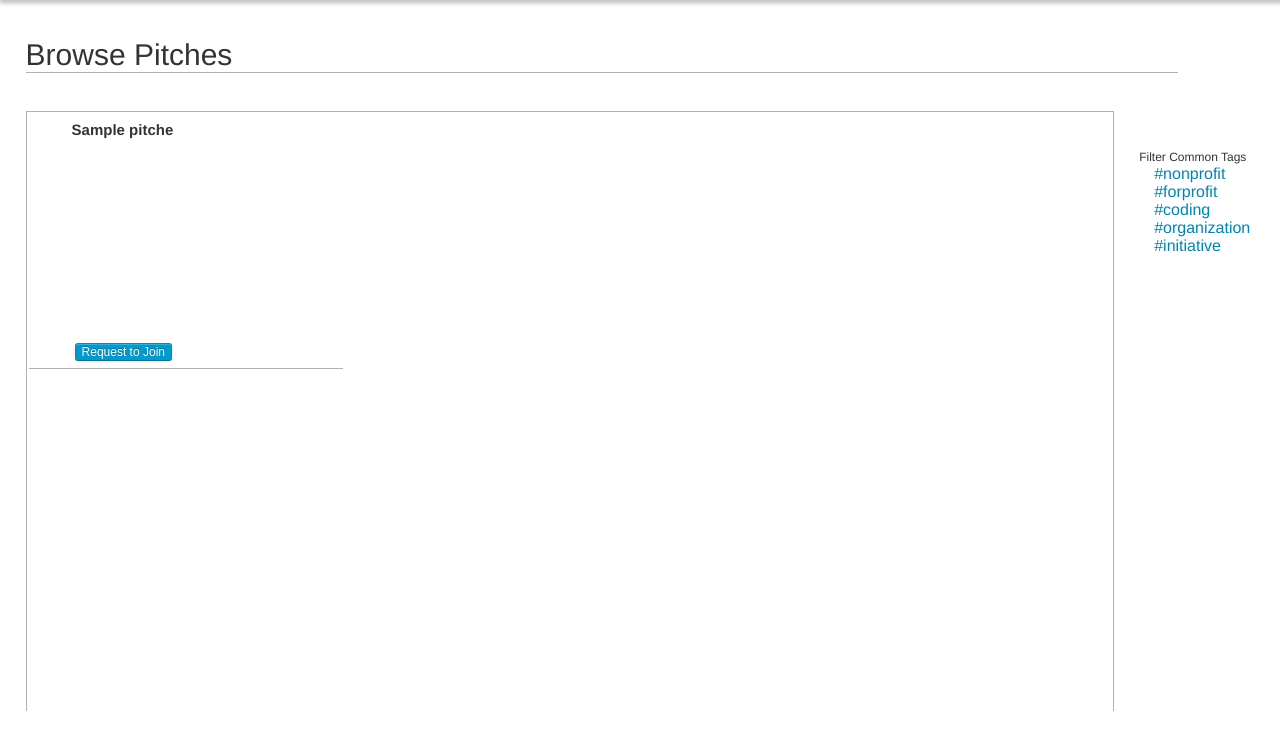
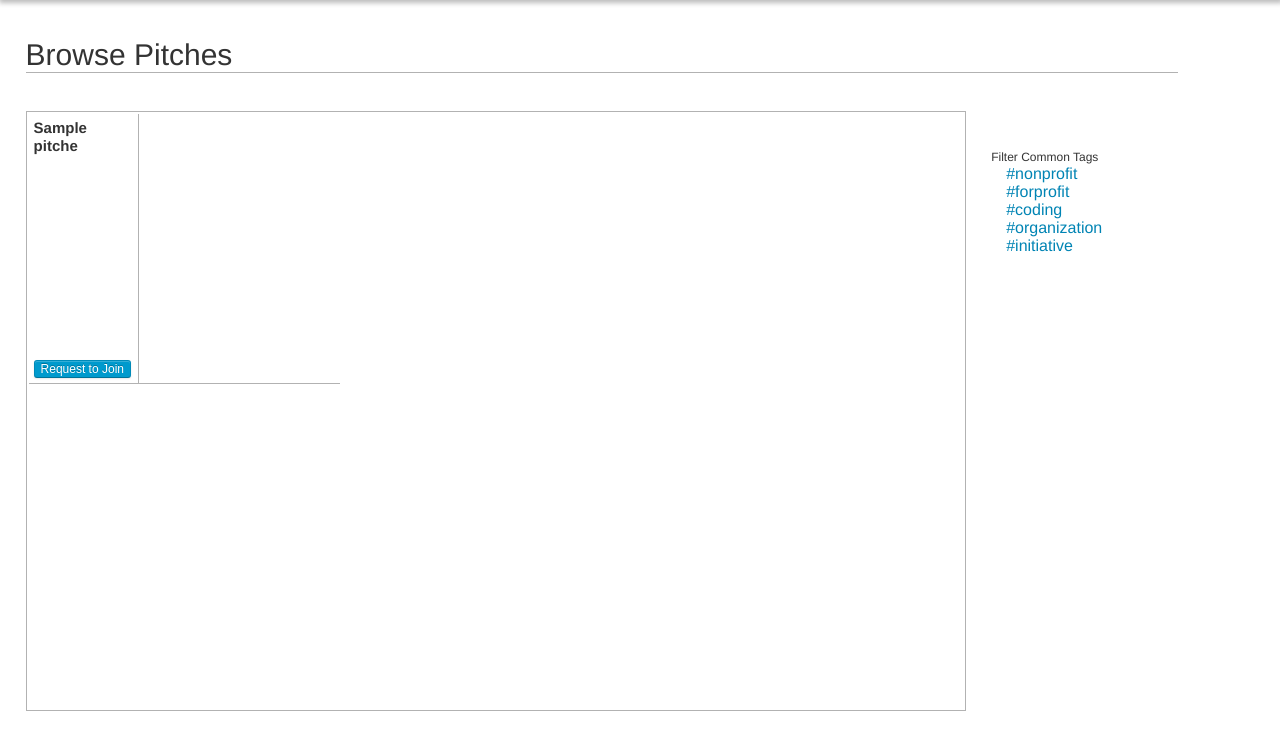
Before and after one commit to deej122/innovate, a Node project: template innovate/views/pitches.ejs in a window 1280 px wide. Shown: the part 48-800 px from the top of the page. Run offline with Node 20 templates, Linux system fonts and the light colour scheme; the template is opened without the code that fills it: most values are stand-ins (such as "Sample title", 1, 10 or a date in 2020); some libraries are stand-ins or nearby versions; some web fonts are replaced.

Commit message:
pitches table styling fixed

```diff
--- a/innovate/stylesheets/pitches.css
+++ b/innovate/stylesheets/pitches.css
@@ -12,26 +12,28 @@
 	display: inline-block;
 	color: rgba(0,0,0,.8);
 	height: 600px;
-	width: 85%;
+	width: 70%;
+	min-width: 940px;
 	margin-left: 2%;
 	overflow-y: auto;
-	overflow-x: hidden;
+	overflow-x: auto;
 	float: left;
 	border-top: 1px groove rgba(0,0,0,.3);
 	border-left: 1px groove rgba(0,0,0,.3);
 	border-right: 1px groove rgba(0,0,0,.3);
+	border-bottom: 1px groove rgba(0,0,0,.3);
 }
 
 
 .pitchRow{
-	display: block;
+	display: inline-block;
 	width: 100%;
 	border-bottom: 1px groove rgba(0,0,0,.3);
 }
 
 .thePitch{
-	text-align: center;
-	width: 30%;
+	float: left;
+	width: 32%;
 	max-width: 352px;
 	padding: 5px;
 	border-right: 1px groove rgba(0,0,0,.3);
@@ -43,7 +45,6 @@ iframe{
 
 .necInfo{
 	text-align: left;
-	margin-left: 12%;
 }
 .projectName{
 	text-decoration: none;
@@ -72,8 +73,7 @@ iframe{
 }
 
 .request{
-	float: left;
-	margin-left: 13%;
+
 }
 
 #commonTags{
--- a/innovate/views/pitches.ejs
+++ b/innovate/views/pitches.ejs
@@ -45,29 +45,31 @@
 
   <div id="allPitches">
     <table id="pitchTable">
+        <script>
+      $("td:last-child").css({border:"none"})
+    </script>
       <tr class="pitchRow">
           <% pitches.forEach(function(pitch){ %>
             <% if(counter != 3){ %>
               <td class = "thePitch">
-                <div class = "necInfo">
-                  <a href = "#projectInfo" data-toggle = "modal" class = "projectName"> <%= pitch.name %> </a></br>
+                <div class = "necInfo" style="float:left;">
+                  <a href = "#projectInfo" data-toggle = "modal" class = "projectName"> <%= pitch.name %> </a>
                 </div>
+                <br>
                 <iframe width="300" height = "200" src="<%=pitch.youtube%>" frameborder = "5" allowfullscreen></iframe><br>
                 <input type = "submit" class = "buttonBlue request" value = "Request to Join">
             <% } else{ %>
                 <tr class = "pitchRow">
                 <td class = "thePitch">
                 <div class = "necInfo">
-                  <a href = "#projectInfo" data-toggle = "modal" class = "projectName"> <%=pitch.name %> </a></br>
+                  <a href = "#projectInfo" data-toggle = "modal" class = "projectName"> <%=pitch.name %> </a>
                 </div>
-                <iframe width="300" height = "200" src="<%=pitch.youtube%>" frameborder = "5" allowfullscreen></iframe><br>
+                <iframe width="300" height = "200" src="<%=pitch.youtube%>" frameborder = "5" allowfullscreen></iframe>
+                <br>
                 <input type = "submit" class = "buttonBlue request" value = "Request to Join">
             <% counter = 0;}       %>
-            <% ++counter; %>
+            <% ++ counter; %>
           <% }); %>
-    <script>
-      $("td:last-child").css({border:"none"})
-    </script>
     </table>
 
     <br><br>
```
